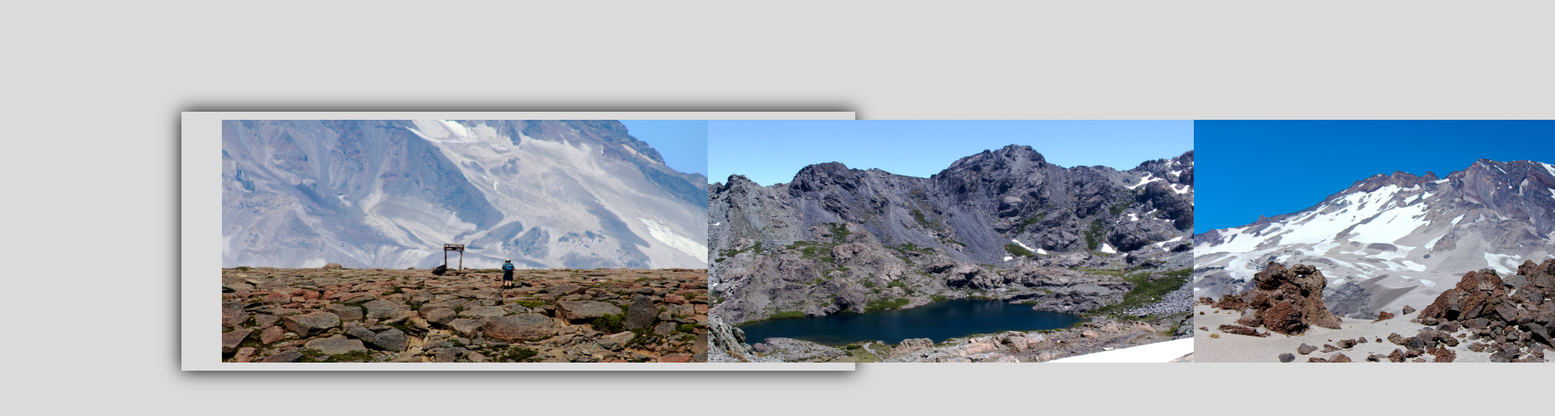
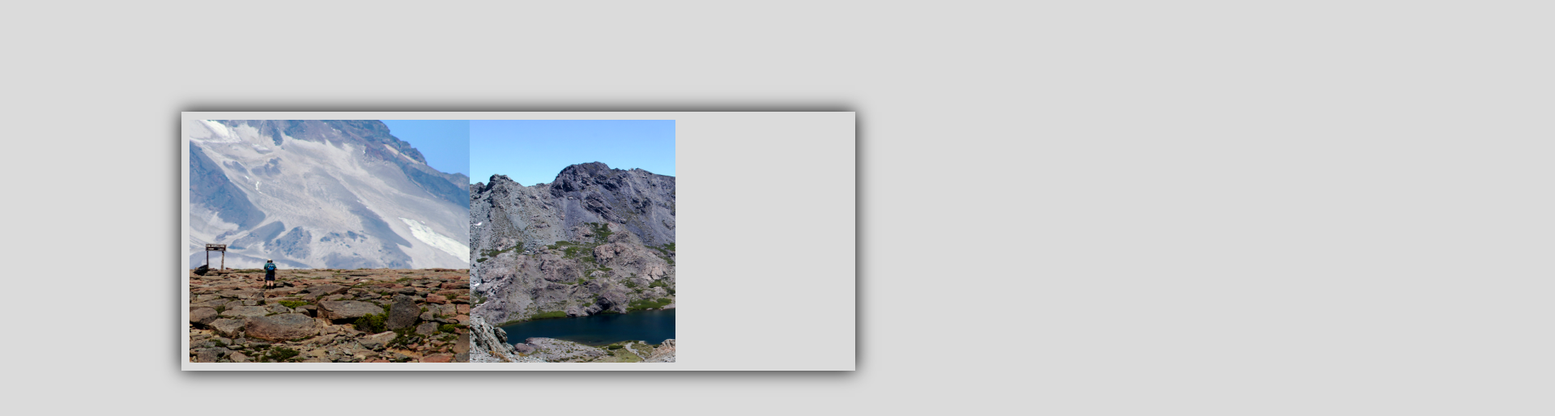
Before and after one commit to franshu/carousel_jquery, a plain HTML site: page index.html in a window 1280 px wide. Shown: the part 82-596 px from the top of the page at 81% size, 1920 px wide, since content can reach past the window. Drawn offline with nearby package versions, Linux system fonts and the light colour scheme.

Commit message:
jquery carousel

```diff
--- a/assets/css/style.css
+++ b/assets/css/style.css
@@ -21,7 +21,7 @@ h1{
 #carousel {
 	width: 600px;
 	height: 300px;
-	/*overflow: hidden; propiedad que es para delimitar la foto*/
+	overflow: hidden; /* propiedad que es para delimitar la foto*/
 }
 
 #carousel ul{
--- a/assets/js/main.js
+++ b/assets/js/main.js
@@ -0,0 +1,9 @@
+$(document).ready(function(){
+	setInterval(function(){
+	$("#carousel ul").animate({marginLeft:'-600px'},2000, function(){
+
+		$(this).find("li:last").after($(this).find("li:first"));
+		$(this).css({marginLeft:0});
+		});
+	},4000);
+});
```
